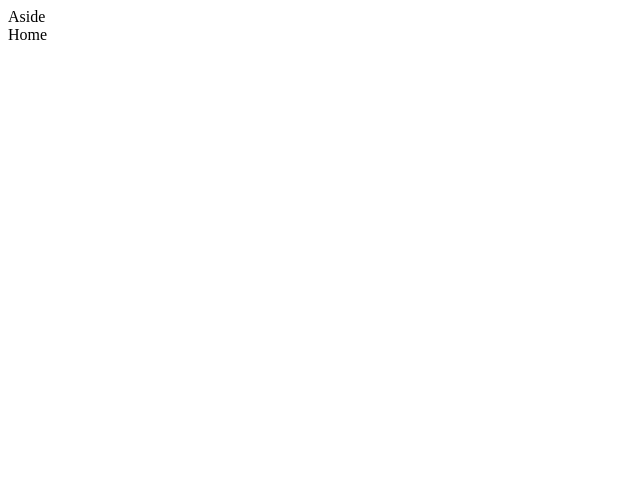
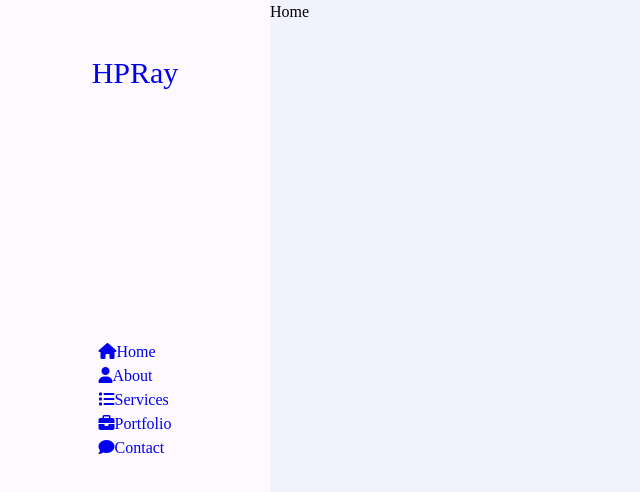
Before and after one commit to HironmoyRay/HironmoyRay, a plain HTML site: page index.html in a window 1280 px wide. Shown: the whole page, without its empty margins (0-640 px from the left). Drawn offline with Linux system fonts and the light colour scheme; a web font is replaced by a local one.

Commit message:
Added: Google Font & Font Awesome

```diff
--- a/css/style.css
+++ b/css/style.css
@@ -0,0 +1,67 @@
+
+@import url('https://fonts.googleapis.com/css2?family=Clicker+Script&family=Poppins:wght@200;300;400;500;600;700&display=swap');
+
+:root {
+  --bg-black-dark: #f2f2fc;
+  --bg-black-light: #fdf9ff;
+  --bg-black-lighter: #e8dfec;
+  --text-black-dark: #302e4d;
+  --text-black-light: #504e70;
+}
+
+* {
+  margin: 0;
+  padding: 0;
+  outline: none;
+  text-decoration: none;
+  box-sizing: border-box;
+}
+
+body {
+  line-height: 1.5;
+  font-size: 16px;
+}
+
+::before,
+::after {
+  box-sizing: border-box;
+}
+
+ul {
+  list-style: none;
+}
+
+/* ===== Section ===== */
+.section {
+  background: var(--bg-black-dark);
+  display: block;
+  min-height: 100vh;
+  position: fixed;
+  left: 270px;
+  top: 0px;
+  right: 0px;
+  z-index: 0;
+  opacity: 1;
+}
+
+/* ===== Aside ===== */
+.aside {
+  width: 270px;
+  height: 100%;
+  background: var(--bg-black-light);
+  position: fixed;
+  left: 0;
+  top: 0;
+  z-index: 10;
+  padding: 30px;
+  display: flex;
+  justify-content: center;
+  align-items: center;
+}
+
+.aside .logo {
+  position: absolute;
+  top: 50px;
+  font-size: 30px;
+  text-transform: capitalize;
+}
--- a/index.html
+++ b/index.html
@@ -18,7 +18,16 @@
     <!-- ===== Main Container Start -->
     <div class="main-container">
         <aside class="aside">
-            Aside
+            <div class="logo">
+                <a href="#"><span>HP</span>Ray</a>
+            </div>
+            <ul class="nav">
+                <li><a href="#"><i class="fa fa-home"></i>Home</a></li>
+                <li><a href="#"><i class="fa fa-user"></i>About</a></li>
+                <li><a href="#"><i class="fa fa-list"></i>Services</a></li>
+                <li><a href="#"><i class="fa fa-briefcase"></i>Portfolio</a></li>
+                <li><a href="#"><i class="fa fa-comment"></i>Contact</a></li>
+            </ul>
         </aside>
         <main class="main-content">
             <!-- ===== Home Section Start -->
```
